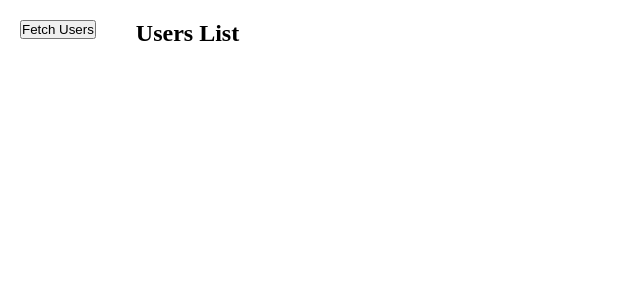
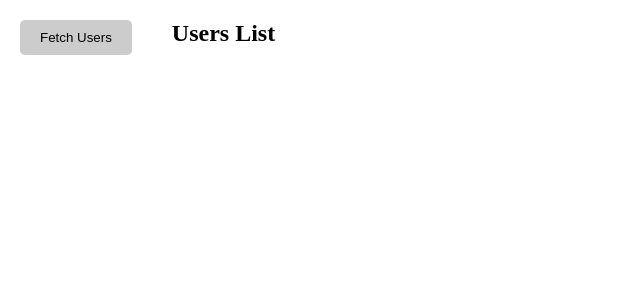
Before and after one commit to KozakevichVitaliy/hillel-homework-38-react-start, a React (Vite) app: page / in a window 1280 px wide. Shown: the top 300 px of the page, without its empty margins (0-640 px from the left). Built offline with nearby package versions, Linux system fonts and the light colour scheme.

Commit message:
add styles for Button cmpnt

```diff
--- a/src/components/Button.jsx
+++ b/src/components/Button.jsx
@@ -1,6 +1,8 @@
+import '../css/Button.css'
+
 export const Button = ({ text, onClick, type }) => {
   return (
-    <button onClick={onClick} type={type}>
+    <button onClick={onClick} type={type} className="btn">
       {text}
     </button>
   )
--- /dev/null
+++ b/src/css/Button.css
@@ -0,0 +1,11 @@
+.btn {
+    padding: 10px 20px;
+    border: none;
+    border-radius: 5px;
+    background-color: #cdcccc;
+    cursor: pointer;
+}
+
+.btn:hover {
+    background-color: #eae8e8;
+}
```
